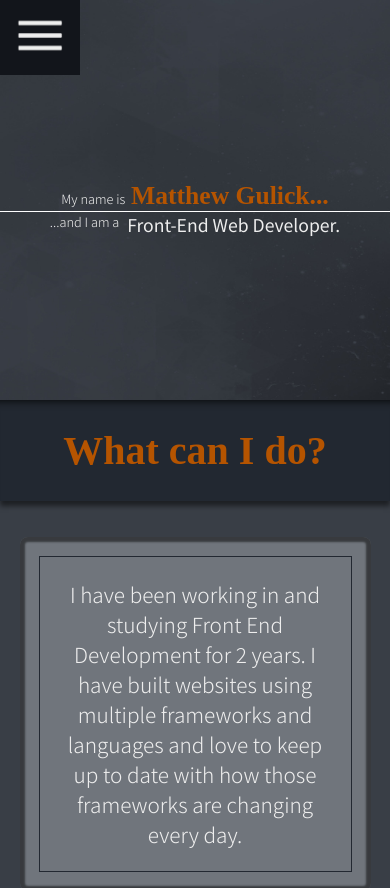
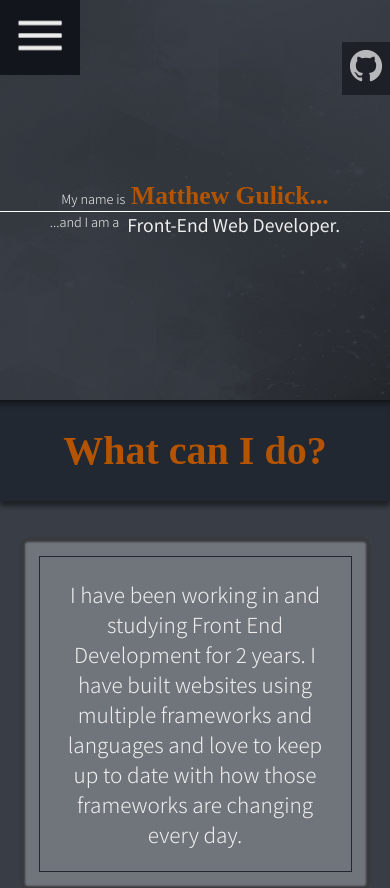
Before and after one commit to mattgulick91/portfoliotest, a React (Create React App) app: page / in a window 390 px wide. Shown: the top 888 px of the page. Built offline with nearby package versions, Linux system fonts and the light colour scheme; a web font is replaced by a local one.

Commit message:
added github link

```diff
--- a/src/App.js
+++ b/src/App.js
@@ -3,6 +3,7 @@ import React, { Component } from 'react';
 import { BrowserRouter, Route } from 'react-router-dom'
 
 import Navbar from './components/Navbar/Navbar'
+import GitHub from './components/GitHub/GitHub'
 import Landing from './components/Landing/Landing'
 import About from './components/About/About'
 import Projects from './components/Projects/Projects'
@@ -14,6 +15,7 @@ class App extends Component {
       <BrowserRouter>
         <div>
           <Navbar />
+          <GitHub />
           <Route path="/" component={Landing} exact />
           <Route path="/" component={About} exact />
           <Route path="/" component={Projects} exact />
--- /dev/null
+++ b/src/components/GitHub/GitHub.js
@@ -0,0 +1,44 @@
+import React, { Component } from 'react'
+
+class GitHub extends Component {
+  constructor(){
+    super()
+    this.state = {
+      transX: 100
+    }
+    this.componentDidMount = this.componentDidMount.bind(this)
+    this.handleEnter = this.handleEnter.bind(this)
+    this.handleExit = this.handleExit.bind(this)
+  }
+
+  componentDidMount(){
+    setTimeout(
+      () => {
+        this.setState({transX: 0})
+      },
+      300
+    )
+  }
+
+  handleEnter(event){
+    this.setState({transX: 10})
+  }
+
+  handleExit(event){
+    this.setState({transX: 0})
+  }
+
+  render(){
+    let xVar = this.state.transX
+    let wrapSty = {transform: `translateX(${xVar}%)`, transition: 'all .2s ease-in-out'}
+    return(
+      <div onMouseEnter={this.handleEnter} onMouseLeave={this.handleExit} style={wrapSty} className="git-wrapper">
+      <a href="http://www.github.com/mattgulick91" target="_blank">
+      <img src={require('../../images/github.png')} alt="github image" />
+      </a>
+      </div>
+    )
+  }
+}
+
+export default GitHub
--- a/src/css/styles.css
+++ b/src/css/styles.css
@@ -105,6 +105,21 @@ input#nav {
   display: none;
 }
 
+.git-wrapper {
+  background-color: #12151B;
+  position: fixed;
+  z-index: 10;
+  right: 0;
+  top: 15%;
+  filter: opacity(.7);
+}
+
+.git-wrapper img {
+  height: 3em;
+  width: 3em;
+  padding: .5em 1em .5em .5em;
+}
+
 /* Header */
 .header-title {
   position: relative;
@@ -114,7 +129,6 @@ input#nav {
   height: 30em;
   margin: 0;
   padding-bottom: 2em;
-  /* box-shadow: inset 0 0 10px #000000; */
 }
 
 .header-title::before {
@@ -477,6 +491,16 @@ input#nav {
     font-size: 1.7em;
   }
 
+  .git-wrapper {
+    top: 7%;
+  }
+
+  .git-wrapper img {
+    height: 3.5em;
+    width: 3.5em;
+    padding: .5em 1em .5em .5em;
+  }
+
   .header-title {
     height: 35em;
     padding-bottom: 0;
@@ -561,6 +585,16 @@ input#nav {
     letter-spacing: .3em;
     width: 40%;
     font-size: 1.7em;
+  }
+
+  .git-wrapper {
+    top: 7%;
+  }
+
+  .git-wrapper img {
+    height: 3em;
+    width: 3em;
+    padding: .5em 1em .5em .5em;
   }
 
   .header-title {
@@ -656,6 +690,16 @@ input#nav {
     font-size: 1.7em;
   }
 
+  .git-wrapper {
+    top: 10%;
+  }
+
+  .git-wrapper img {
+    height: 3em;
+    width: 3em;
+    padding: .5em;
+  }
+
   .header-title {
     height: 30em;
     padding-bottom: 0;
@@ -748,6 +792,16 @@ input#nav {
     font-size: 1.5em;
   }
 
+  .git-wrapper {
+    top: 5%;
+  }
+
+  .git-wrapper img {
+    height: 2em;
+    width: 2em;
+    padding: .5em;
+  }
+
   .header-title {
     height: 25em;
     padding-bottom: 0;
```
Also changed, not shown: src/images/github.png (added).
